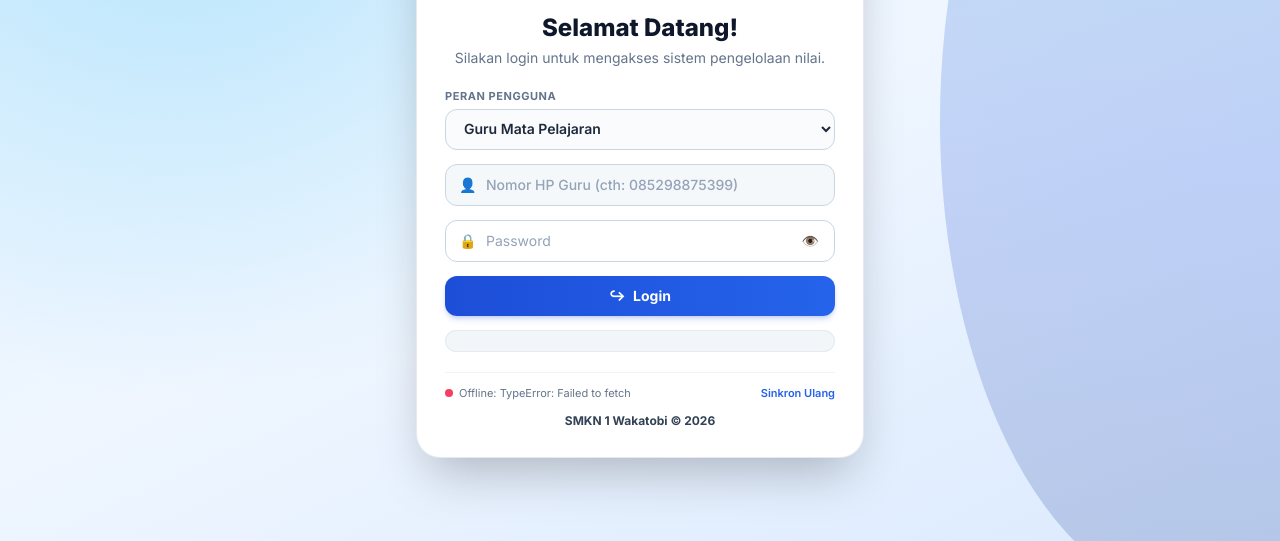
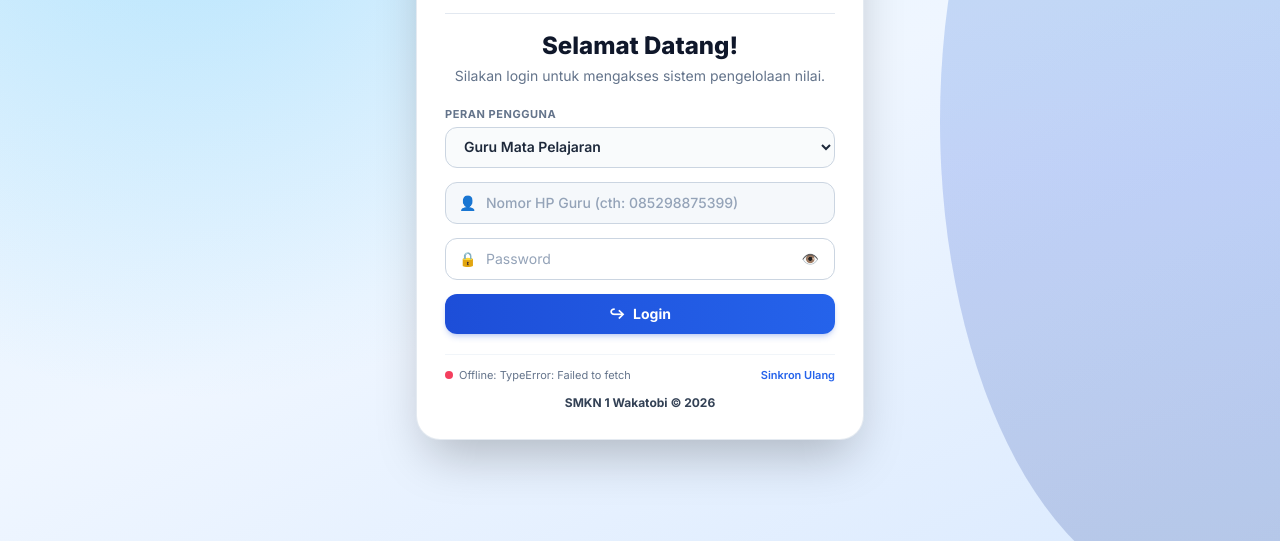
Before and after one commit to edumarketid/nilai, a plain HTML site: page index.html in a window 1280 px wide. Shown: the part 259-800 px from the top of the page. Drawn offline with nearby package versions, Linux system fonts and the light colour scheme; no server answers.

Commit message:
Update index.html

```diff
--- a/index.html
+++ b/index.html
@@ -82,9 +82,7 @@
           <span>Login</span>
         </button>
 
-      <div class="rounded-xl bg-slate-100/90 border border-slate-200/80 px-3.5 py-2.5 flex items-center gap-2.5 text-xs text-slate-600">
 
-        </div>
       </form>
 
       <div class="mt-5 pt-3 border-t border-slate-100 space-y-2">
```
